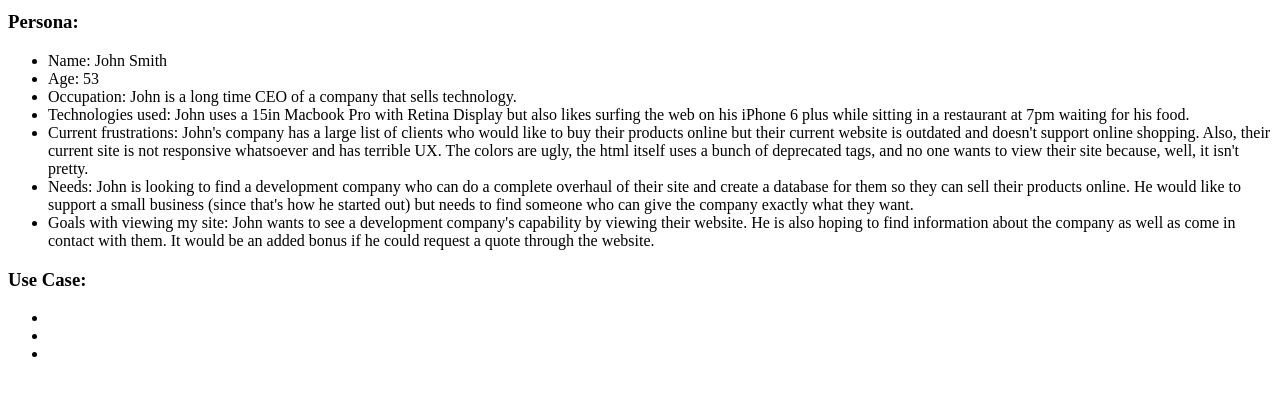
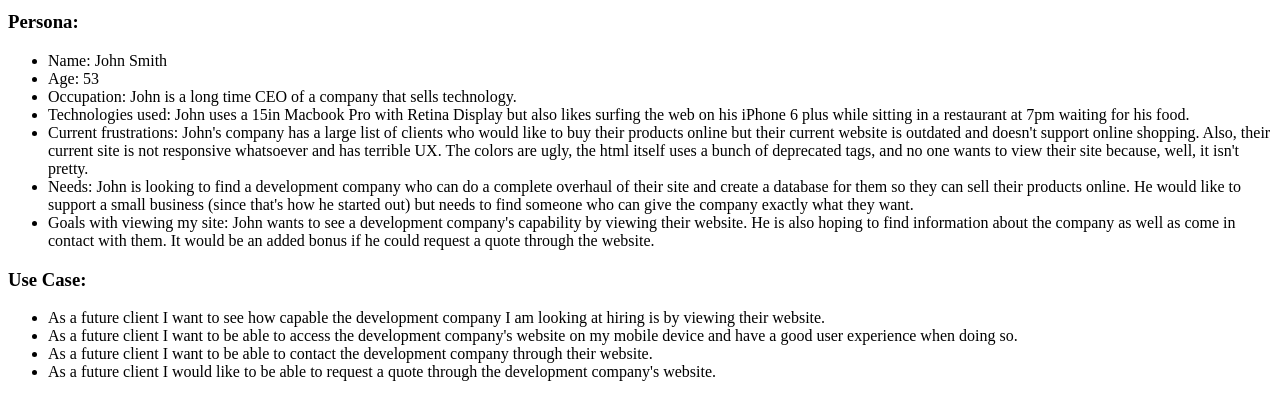
Before and after one commit to ttalcott/travis-pwp, a PHP site: page /milestone-1.php in a window 1280 px wide. Shown: the part 319-739 px from the top of the page. Run offline with PHP 8.4, Linux system fonts and the light colour scheme.

Commit message:
added a use case section

```diff
--- a/public_html/documentation/milestone-1.php
+++ b/public_html/documentation/milestone-1.php
@@ -42,9 +42,10 @@
 		</ul>
 		<h3>Use Case:</h3>
 		<ul>
-			<li></li>
-			<li></li>
-			<li></li>
+			<li>As a future client I want to see how capable the development company I am looking at hiring is by viewing their website.</li>
+			<li>As a future client I want to be able to access the development company's website on my mobile device and have a good user experience when doing so.</li>
+			<li>As a future client I want to be able to contact the development company through their website.</li>
+			<li>As a future client I would like to be able to request a quote through the development company's website.</li>
 		</ul>
 	</body>
 </html>
```
